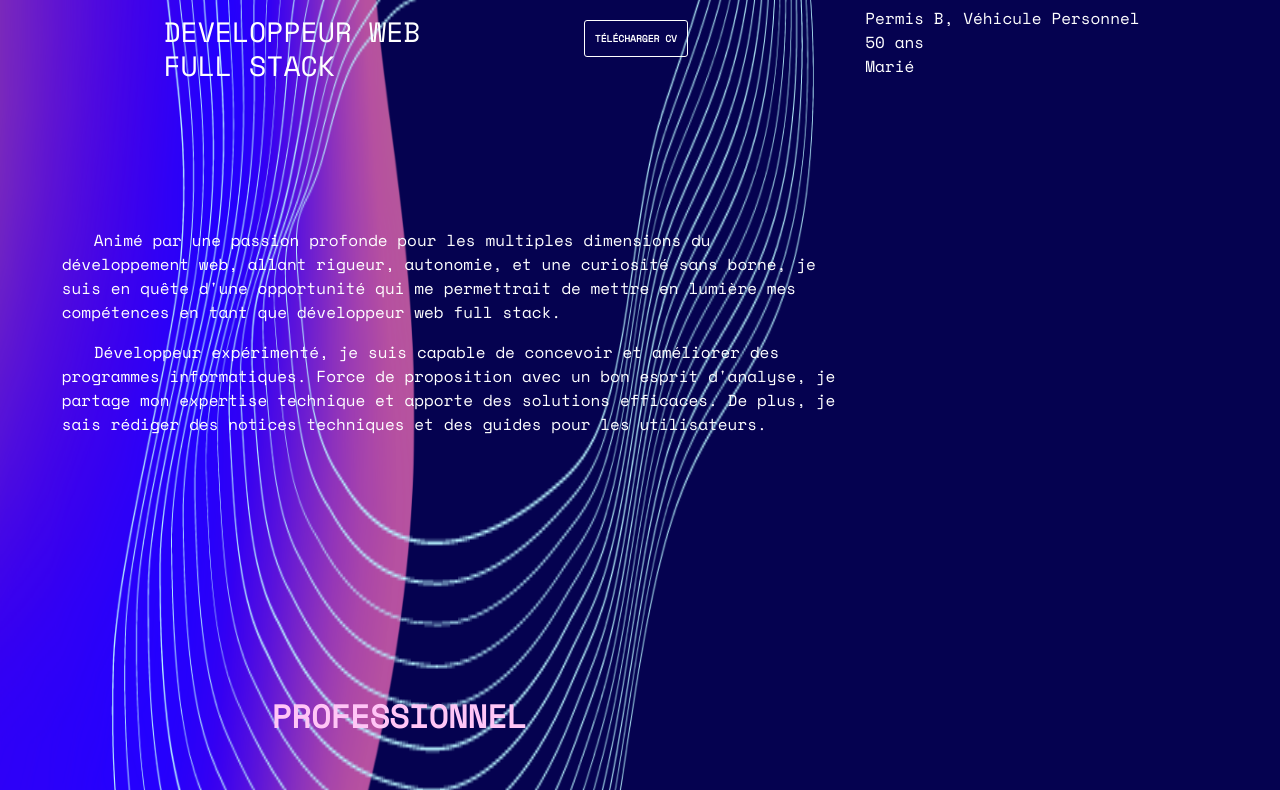
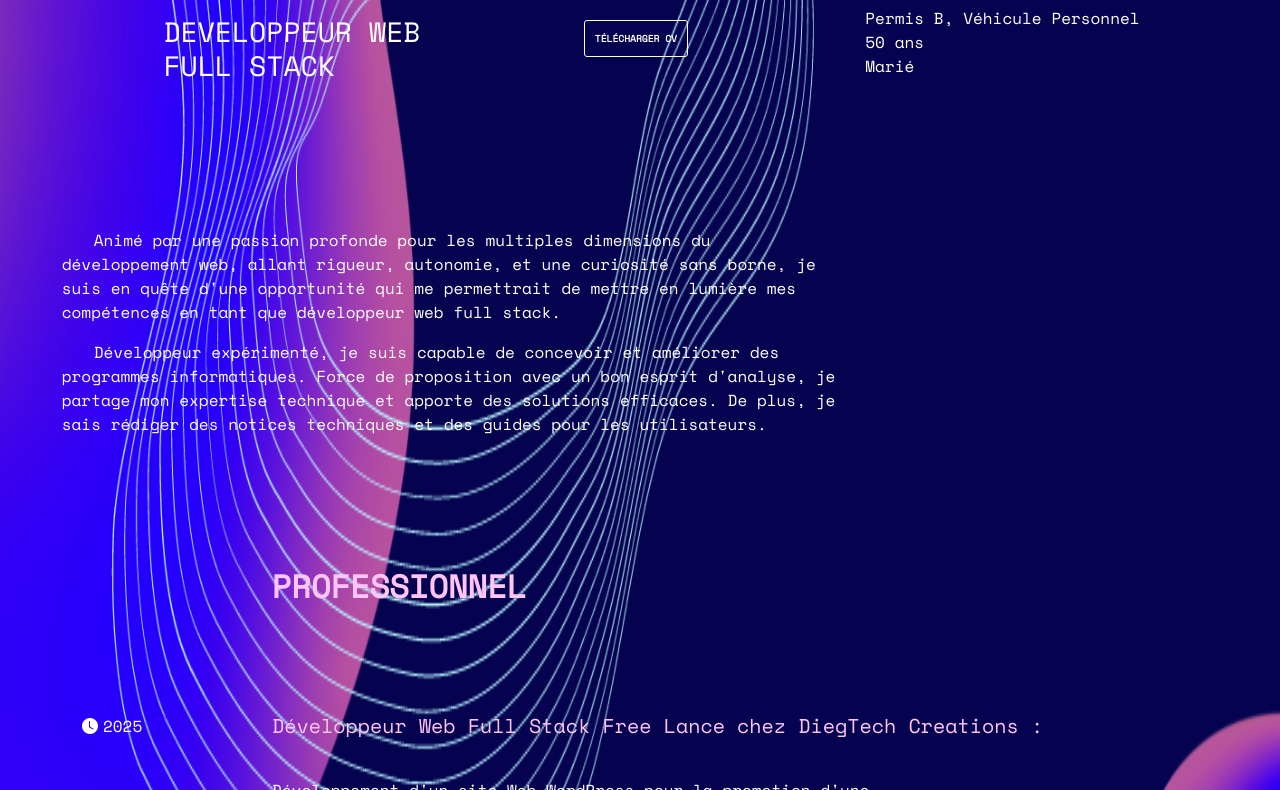
Before and after one commit to DiegoMarck/CV_perso_dev, a plain HTML site: page index.html in a window 1280 px wide. Shown: the part 248-1038 px from the top of the page. Drawn offline with nearby package versions, Linux system fonts and the light colour scheme.

Commit message:
style: adjust section padding to be more compact

```diff
--- a/css/style.css
+++ b/css/style.css
@@ -27,7 +27,7 @@ img {
 }
 
 section {
-    padding: 65px 0 80px 0;
+    padding: 5px 0 10px 0;
 }
 
 section .heading {
```
